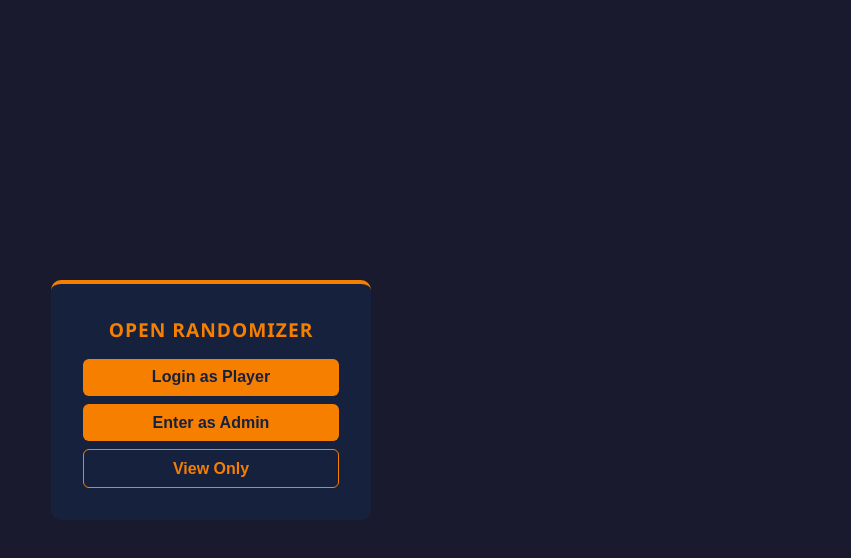
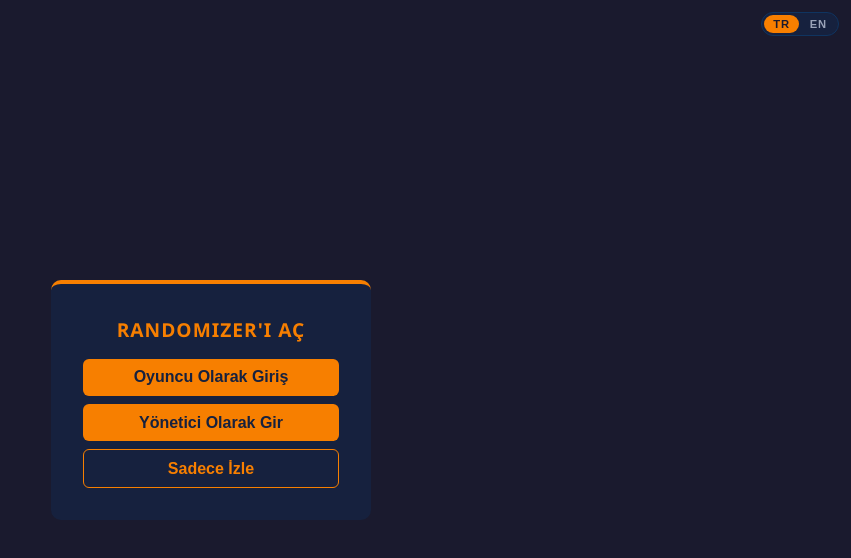
Before and after one commit to PhantomCloak/ow-randomizer, a React (Vite) app: page / in a window 1280 px wide. Shown: the top 558 px of the page, without its empty margins (429-1280 px from the left). Built offline with nearby package versions, Linux system fonts and the light colour scheme; no server answers.

Commit message:
add tr lang

```diff
--- a/src/App.css
+++ b/src/App.css
@@ -565,6 +565,41 @@ h1 {
   z-index: 10;
 }
 
+.lang-toggle {
+  position: fixed;
+  top: 0.75rem;
+  right: 0.75rem;
+  display: flex;
+  gap: 2px;
+  background: #16213e;
+  border: 1px solid #0f3460;
+  border-radius: 999px;
+  padding: 2px;
+  z-index: 20;
+}
+
+.lang-toggle button {
+  border: none;
+  background: transparent;
+  color: #9aa3b8;
+  font-size: 0.7rem;
+  font-weight: 700;
+  letter-spacing: 1px;
+  padding: 0.2rem 0.55rem;
+  border-radius: 999px;
+  cursor: pointer;
+}
+
+.lang-toggle button.active {
+  background: #f77f00;
+  color: #1a1a2e;
+}
+
+/* Offline pill sits left of the language toggle to avoid overlap. */
+.sync-pill {
+  right: 5rem;
+}
+
 .mode-pill {
   position: fixed;
   top: 0.75rem;
--- /dev/null
+++ b/src/LanguageToggle.tsx
@@ -0,0 +1,22 @@
+import { useI18n } from "./i18n";
+
+// Fixed top-right EN/TR toggle. Highlights the active language.
+export function LanguageToggle() {
+  const { lang, setLang } = useI18n();
+  return (
+    <div className="lang-toggle">
+      <button
+        className={lang === "tr" ? "active" : ""}
+        onClick={() => setLang("tr")}
+      >
+        TR
+      </button>
+      <button
+        className={lang === "en" ? "active" : ""}
+        onClick={() => setLang("en")}
+      >
+        EN
+      </button>
+    </div>
+  );
+}
--- a/src/PasswordGate.tsx
+++ b/src/PasswordGate.tsx
@@ -1,6 +1,8 @@
 import { useState, type ReactNode } from "react";
 import { md5 } from "./md5";
 import { loginOrRegister } from "./sync";
+import { useI18n } from "./i18n";
+import { LanguageToggle } from "./LanguageToggle";
 
 const PASSWORD_HASH = "09cc81fcf02edae5182ebbe1d4e880a4";
 
@@ -14,6 +16,7 @@ type Props = { children: (g: GateState) => ReactNode };
 type Screen = "choose" | "admin" | "user";
 
 export function PasswordGate({ children }: Props) {
+  const { t } = useI18n();
   const [screen, setScreen] = useState<Screen>("choose");
   const [gate, setGate] = useState<GateState | null>(null);
 
@@ -37,7 +40,7 @@ export function PasswordGate({ children }: Props) {
   const submitUser = async () => {
     const trimmed = userName.trim();
     if (!trimmed || userPw.length < 4) {
-      setUserErr("Name + password (min 4 chars)");
+      setUserErr(t("namePwMin"));
       return;
     }
     setUserBusy(true);
@@ -47,10 +50,10 @@ export function PasswordGate({ children }: Props) {
       setGate({ mode: "user", name: trimmed, password: userPw });
     } catch (e) {
       const msg = (e as { message?: string }).message ?? "";
-      if (msg.includes("unauthorized")) setUserErr("Incorrect password");
+      if (msg.includes("unauthorized")) setUserErr(t("incorrectPassword"));
       else if (msg.includes("auth unavailable"))
-        setUserErr("Login unavailable — Supabase not configured");
-      else setUserErr(msg || "Login failed");
+        setUserErr(t("loginUnavailable"));
+      else setUserErr(msg || t("loginFailed"));
     } finally {
       setUserBusy(false);
     }
@@ -60,18 +63,23 @@ export function PasswordGate({ children }: Props) {
 
   return (
     <div className="password-gate">
+      <LanguageToggle />
       <div className="password-box">
         {screen === "choose" && (
           <>
-            <h2>Open Randomizer</h2>
+            <h2>{t("openRandomizer")}</h2>
             <div className="gate-actions">
-              <button onClick={() => setScreen("user")}>Login as Player</button>
-              <button onClick={() => setScreen("admin")}>Enter as Admin</button>
+              <button onClick={() => setScreen("user")}>
+                {t("loginAsPlayer")}
+              </button>
+              <button onClick={() => setScreen("admin")}>
+                {t("enterAsAdmin")}
+              </button>
               <button
                 className="view-only-btn"
                 onClick={() => setGate({ mode: "viewer" })}
               >
-                View Only
+                {t("viewOnly")}
               </button>
             </div>
           </>
@@ -79,7 +87,7 @@ export function PasswordGate({ children }: Props) {
 
         {screen === "admin" && (
           <>
-            <h2>Admin Password</h2>
+            <h2>{t("adminPassword")}</h2>
             <input
               type="password"
               value={adminPw}
@@ -89,10 +97,10 @@ export function PasswordGate({ children }: Props) {
                 if (adminErr) setAdminErr(false);
               }}
               onKeyDown={(e) => e.key === "Enter" && submitAdmin()}
-              placeholder="Enter password"
+              placeholder={t("enterPassword")}
             />
             <div className="gate-actions">
-              <button onClick={submitAdmin}>Unlock</button>
+              <button onClick={submitAdmin}>{t("unlock")}</button>
               <button
                 className="view-only-btn"
                 onClick={() => {
@@ -101,16 +109,18 @@ export function PasswordGate({ children }: Props) {
                   setAdminErr(false);
                 }}
               >
-                Back
+                {t("back")}
               </button>
             </div>
-            {adminErr && <p className="password-error">Incorrect password</p>}
+            {adminErr && (
+              <p className="password-error">{t("incorrectPassword")}</p>
+            )}
           </>
         )}
 
         {screen === "user" && (
           <>
-            <h2>Login / Register</h2>
+            <h2>{t("loginRegister")}</h2>
             <input
               type="text"
               value={userName}
@@ -121,7 +131,7 @@ export function PasswordGate({ children }: Props) {
                 if (userErr) setUserErr(null);
               }}
               onKeyDown={(e) => e.key === "Enter" && submitUser()}
-              placeholder="Name"
+              placeholder={t("name")}
             />
             <input
               type="password"
@@ -131,11 +141,11 @@ export function PasswordGate({ children }: Props) {
                 if (userErr) setUserErr(null);
               }}
               onKeyDown={(e) => e.key === "Enter" && submitUser()}
-              placeholder="Password"
+              placeholder={t("password")}
             />
             <div className="gate-actions">
               <button onClick={submitUser} disabled={userBusy}>
-                {userBusy ? "..." : "Continue"}
+                {userBusy ? "..." : t("continue")}
               </button>
               <button
                 className="view-only-btn"
@@ -146,12 +156,10 @@ export function PasswordGate({ children }: Props) {
                   setUserErr(null);
                 }}
               >
-                Back
+                {t("back")}
               </button>
             </div>
-            <p className="gate-hint">
-              First time? Just pick a name — you'll be registered automatically.
-            </p>
+            <p className="gate-hint">{t("firstTimeHint")}</p>
             {userErr && <p className="password-error">{userErr}</p>}
           </>
         )}
--- /dev/null
+++ b/src/i18n.tsx
@@ -0,0 +1,152 @@
+/* eslint-disable react-refresh/only-export-components */
+// Context module: intentionally exports both the I18nProvider component and the
+// useI18n hook from one file (disables the HMR-only fast-refresh lint rule).
+import {
+  createContext,
+  useCallback,
+  useContext,
+  useState,
+  type ReactNode,
+} from "react";
+
+export type Lang = "tr" | "en";
+
+// All user-facing UI strings. {placeholders} are filled in by t(key, params).
+const dict = {
+  tr: {
+    offline: "çevrimdışı",
+    admin: "YÖNETİCİ",
+    player: "OYUNCU · {name}",
+    viewer: "İZLEYİCİ",
+    maps: "Haritalar",
+    randomMap: "Rastgele Harita",
+    picked: "Seçilen",
+    activePlayers: "Aktif Oyuncular ({n}/{cap})",
+    addFromRegistry: "Aşağıdaki listeden oyuncu ekleyin.",
+    waitingLobby: "Yöneticinin lobiyi kurması bekleniyor.",
+    uniqueHeroes: "Takımlar arası benzersiz kahramanlar",
+    avoidPrevRoles: "Önceki dağıtımdaki rolü tekrar verme",
+    randomizeTeams: "Takımları Karıştır",
+    team: "Takım",
+    reroll: "Yeniden At",
+    alreadyRerolled: "Zaten yeniden atıldı",
+    rerollHero: "Kahramanı yeniden at",
+    registeredUsers: "Kayıtlı Kullanıcılar ({n})",
+    noRegistrations: "Henüz kayıt yok.",
+    active: "AKTİF",
+    inactive: "PASİF",
+    remove: "Çıkar",
+    add: "Ekle",
+    // PasswordGate
+    openRandomizer: "Randomizer'ı Aç",
+    loginAsPlayer: "Oyuncu Olarak Giriş",
+    enterAsAdmin: "Yönetici Olarak Gir",
+    viewOnly: "Sadece İzle",
+    adminPassword: "Yönetici Şifresi",
+    enterPassword: "Şifreyi girin",
+    unlock: "Kilidi Aç",
+    back: "Geri",
+    incorrectPassword: "Yanlış şifre",
+    loginRegister: "Giriş / Kayıt",
+    name: "İsim",
+    password: "Şifre",
+    continue: "Devam",
+    firstTimeHint:
+      "İlk defa mı? Sadece bir isim seçin — otomatik olarak kaydedileceksiniz.",
+    namePwMin: "İsim + şifre (en az 4 karakter)",
+    loginUnavailable: "Giriş kullanılamıyor — Supabase yapılandırılmamış",
+    loginFailed: "Giriş başarısız",
+  },
+  en: {
+    offline: "offline",
+    admin: "ADMIN",
+    player: "PLAYER · {name}",
+    viewer: "VIEWER",
+    maps: "Maps",
+    randomMap: "Random Map",
+    picked: "Picked",
+    activePlayers: "Active Players ({n}/{cap})",
+    addFromRegistry: "Add players from the registry below.",
+    waitingLobby: "Waiting for admin to set up the lobby.",
+    uniqueHeroes: "Unique heroes across teams",
+    avoidPrevRoles: "Don't give same role from previous randomization",
+    randomizeTeams: "Randomize Teams",
+    team: "Team",
+    reroll: "Reroll",
+    alreadyRerolled: "Already rerolled",
+    rerollHero: "Reroll hero",
+    registeredUsers: "Registered Users ({n})",
+    noRegistrations: "No registrations yet.",
+    active: "ACTIVE",
+    inactive: "INACTIVE",
+    remove: "Remove",
+    add: "Add",
+    // PasswordGate
+    openRandomizer: "Open Randomizer",
+    loginAsPlayer: "Login as Player",
+    enterAsAdmin: "Enter as Admin",
+    viewOnly: "View Only",
+    adminPassword: "Admin Password",
+    enterPassword: "Enter password",
+    unlock: "Unlock",
+    back: "Back",
+    incorrectPassword: "Incorrect password",
+    loginRegister: "Login / Register",
+    name: "Name",
+    password: "Password",
+    continue: "Continue",
+    firstTimeHint:
+      "First time? Just pick a name — you'll be registered automatically.",
+    namePwMin: "Name + password (min 4 chars)",
+    loginUnavailable: "Login unavailable — Supabase not configured",
+    loginFailed: "Login failed",
+  },
+} as const;
+
+export type TKey = keyof (typeof dict)["en"];
+
+type Params = Record<string, string | number>;
+
+function format(str: string, params?: Params): string {
+  if (!params) return str;
+  return str.replace(/\{(\w+)\}/g, (_, k) => String(params[k] ?? ""));
+}
+
+type I18nValue = {
+  lang: Lang;
+  setLang: (l: Lang) => void;
+  t: (key: TKey, params?: Params) => string;
+};
+
+const I18nContext = createContext<I18nValue | null>(null);
+
+const STORAGE_KEY = "ow-lang";
+
+export function I18nProvider({ children }: { children: ReactNode }) {
+  const [lang, setLangState] = useState<Lang>(() => {
+    const saved = localStorage.getItem(STORAGE_KEY);
+    return saved === "en" ? "en" : "tr"; // default Turkish
+  });
+
+  const setLang = useCallback((l: Lang) => {
+    setLangState(l);
+    localStorage.setItem(STORAGE_KEY, l);
+  }, []);
+
+  const t = useCallback(
+    (key: TKey, params?: Params) => format(dict[lang][key], params),
+    [lang],
+  );
+
+  return (
+    <I18nContext.Provider value={{ lang, setLang, t }}>
+      {children}
+    </I18nContext.Provider>
+  );
+}
+
+export function useI18n(): I18nValue {
+  const ctx = useContext(I18nContext);
+  if (!ctx) throw new Error("useI18n must be used within I18nProvider");
+  return ctx;
+}
--- a/src/main.tsx
+++ b/src/main.tsx
@@ -3,11 +3,14 @@ import { createRoot } from 'react-dom/client'
 import './index.css'
 import App from './App.tsx'
 import { PasswordGate } from './PasswordGate.tsx'
+import { I18nProvider } from './i18n.tsx'
 
 createRoot(document.getElementById('root')!).render(
   <StrictMode>
-    <PasswordGate>
-      {(gate) => <App gate={gate} />}
-    </PasswordGate>
+    <I18nProvider>
+      <PasswordGate>
+        {(gate) => <App gate={gate} />}
+      </PasswordGate>
+    </I18nProvider>
   </StrictMode>,
 )
```
Also changed, not shown: src/App.tsx (+32 -23 lines).
